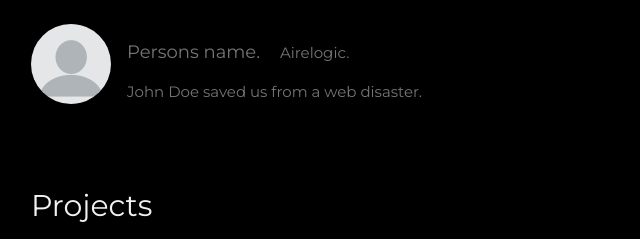
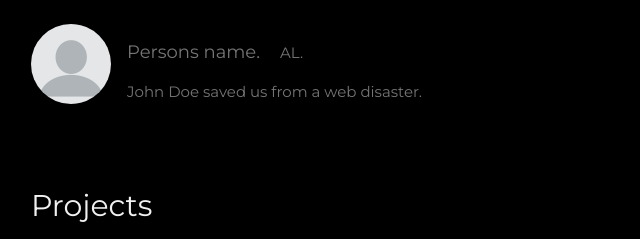
Before and after one commit to withUK/withuk.github.io, a plain HTML site: page index.html in a window 1280 px wide. Shown: the part 1732-1971 px from the top of the page, 179-819 px from the left. Drawn offline with nearby package versions, Linux system fonts and the light colour scheme.

Commit message:
Changed name

```diff
--- a/index.html
+++ b/index.html
@@ -152,7 +152,7 @@
             <p><span class="w3-large w3-margin-right">Persons name.</span> Leeds City Council.</p>
             <p>John Doe saved us from a web disaster.</p><br>
             <img src="images/placeholderprofile.png" alt="airelogic references" class="w3-left w3-circle w3-margin-right" style="width:80px">
-            <p><span class="w3-large w3-margin-right">Persons name.</span> Airelogic.</p>
+            <p><span class="w3-large w3-margin-right">Persons name.</span> AL.</p>
             <p>John Doe saved us from a web disaster.</p><br>
         </div>
         <!-- End About -->
```
